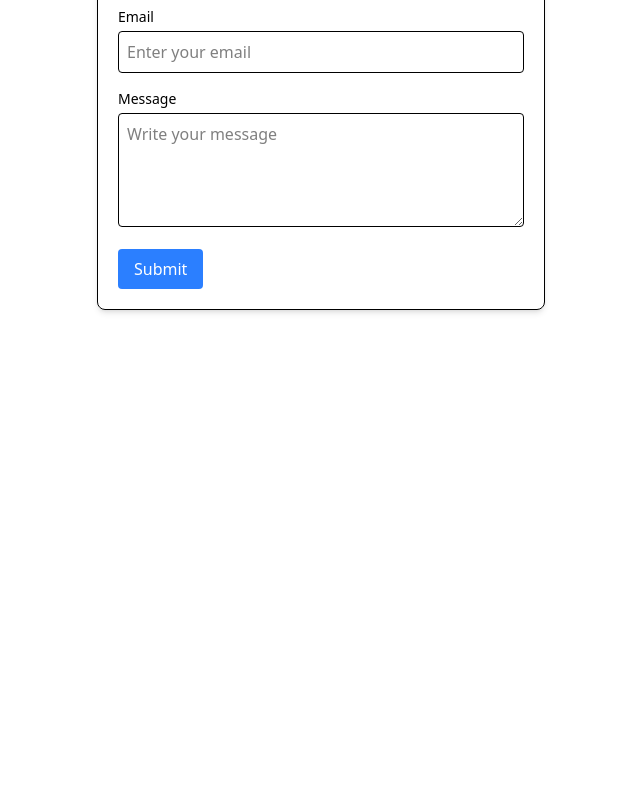
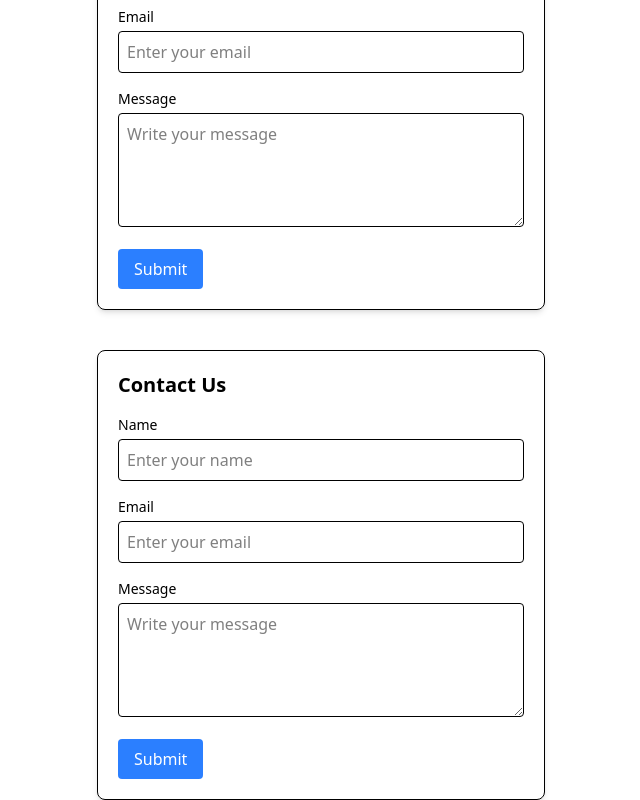
Before and after one commit to lakadeamit220/react-hook-form, a React (Vite) app: page / in a window 1280 px wide. Shown: the part 268-1068 px from the top of the page, without its empty margins (319-959 px from the left). Before the commit the page ends 800 px from the top, so only its background shows below. Built offline with nearby package versions, Linux system fonts and the light colour scheme.

Commit message:
Basic form implementation with useRef.

```diff
--- a/src/App.jsx
+++ b/src/App.jsx
@@ -1,3 +1,4 @@
+import MyFormWithRef from "./components/basic/MyFormRef";
 import MyForm from "./components/basic/MyFormState";
 
 function App() {
@@ -7,6 +8,7 @@ function App() {
         React-Hook-Form
       </h1>
       <MyForm />
+      <MyFormWithRef/>
     </>
   );
 }
--- /dev/null
+++ b/src/components/basic/MyFormRef.jsx
@@ -0,0 +1,80 @@
+import React, { useRef } from 'react';
+
+function MyFormWithRef() {
+  const nameRef = useRef('');
+  const emailRef = useRef('');
+  const messageRef = useRef('');
+
+  const handleSubmit = (e) => {
+    e.preventDefault();
+
+    // Access the current values
+    const formData = {
+      name: nameRef.current.value,
+      email: emailRef.current.value,
+      message: messageRef.current.value,
+    };
+
+    console.log('Form Data Submitted:', formData);
+
+    // Reset values
+    nameRef.current.valueOf = '';
+    emailRef.current.valueOf = '';
+    messageRef.current.valueOf = '';
+  };
+
+  return (
+    <div className="max-w-md mx-auto mt-10 p-5 border rounded-lg shadow-md">
+      <h2 className="text-xl font-bold mb-4">Contact Us</h2>
+      <form onSubmit={handleSubmit}>
+        <div className="mb-4">
+          <label className="block text-sm font-medium mb-1" htmlFor="name">
+            Name
+          </label>
+          <input
+            type="text"
+            id="name"
+            ref={nameRef}
+            className="w-full p-2 border rounded"
+            placeholder="Enter your name"
+            required
+          />
+        </div>
+        <div className="mb-4">
+          <label className="block text-sm font-medium mb-1" htmlFor="email">
+            Email
+          </label>
+          <input
+            type="email"
+            id="email"
+            ref={emailRef}
+            className="w-full p-2 border rounded"
+            placeholder="Enter your email"
+            required
+          />
+        </div>
+        <div className="mb-4">
+          <label className="block text-sm font-medium mb-1" htmlFor="message">
+            Message
+          </label>
+          <textarea
+            id="message"
+            ref={messageRef}
+            className="w-full p-2 border rounded"
+            placeholder="Write your message"
+            rows="4"
+            required
+          ></textarea>
+        </div>
+        <button
+          type="submit"
+          className="bg-blue-500 text-white py-2 px-4 rounded hover:bg-blue-600"
+        >
+          Submit
+        </button>
+      </form>
+    </div>
+  );
+}
+
+export default MyFormWithRef;
```
